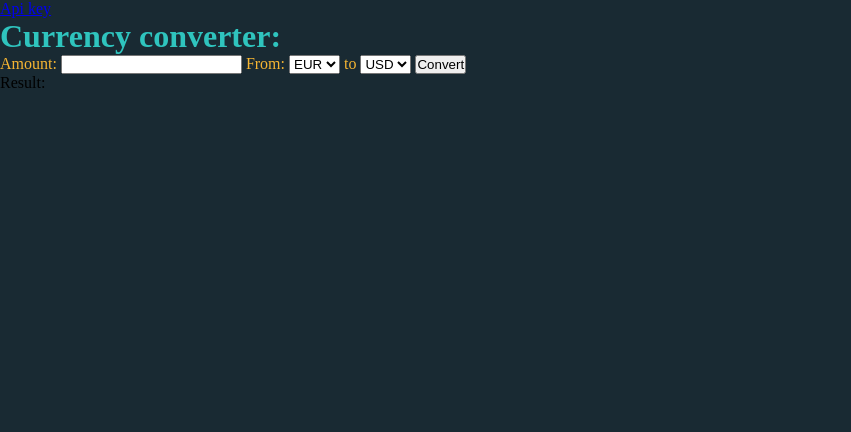
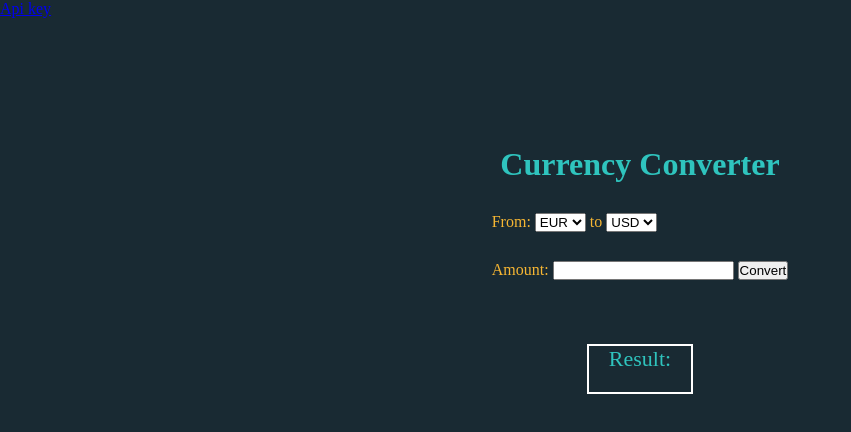
Before and after one commit to AdrianSkar/conversions, a website: page index.html in a window 1280 px wide. Shown: the whole page, without its empty margins (0-851 px from the left). Drawn offline with Linux system fonts and the light colour scheme.

Commit message:
adjusting sections

```diff
--- a/index.html
+++ b/index.html
@@ -1,11 +1,10 @@
 <!DOCTYPE html>
 <html lang="en">
-
 	<head>
-	<meta charset="UTF-8">
-	<meta http-equiv="X-UA-Compatible" content="IE=edge">
-	<meta name="viewport" content="width=device-width, initial-scale=1.0">
-	<link rel="stylesheet" href="style.css">
+		<meta charset="UTF-8" />
+		<meta http-equiv="X-UA-Compatible" content="IE=edge" />
+		<meta name="viewport" content="width=device-width, initial-scale=1.0" />
+		<link rel="stylesheet" href="style.css" />
 
 		<title>Ana and Adrian's conversion tool</title>
 	</head>
@@ -15,10 +14,10 @@
 			<a id="currApi" href="#">Api key</a>
 		</nav>
 		<main>
-		<h1>Currency converter:</h1>
+			<div class="conversion">
+				<h1>Currency Converter</h1>
 				<form action="#">
-			<label for="input-amt">Amount:</label>
-			<input id="input-amt" type="number" limit="100" required>
+					<div class="currency-selectors">
 						<!-- Hardcoded; remove after adding values from JS/api -->
 						<label for="input-base">From:</label>
 						<select id="input-base" name="input-base">
@@ -31,12 +30,18 @@
 							<option value="eur">EUR</option>
 							<option value="usd" selected>USD</option>
 						</select>
+					</div>
+					<div class="convert-amount">
+						<label for="input-amt">Amount:</label>
+						<input id="input-amt" type="number" limit="100" required />
 						<!-- convert button -->
 						<button id="convert-btn" type="submit">Convert</button>
+					</div>
 				</form>
+
 				<div id="result">Result:</div>
+			</div>
 		</main>
 		<script src="script.js"></script>
 	</body>
-
 </html>
--- a/style.css
+++ b/style.css
@@ -1,18 +1,43 @@
 * {
-    box-sizing: border-box;
-    margin: 0;
-    padding: 0;
+	box-sizing: border-box;
+	margin: 0;
+	padding: 0;
 }
 
 body {
-    background-color: #192A33;
+	background-color: #192a33;
 }
 
 h1 {
-    color: #2FC4BE;
-justify-content: center;
+	color: #2fc4be;
+	justify-content: center;
 }
 
 label {
-    color: #F6B633;
+	color: #f6b633;
 }
+
+.conversion {
+	display: flex;
+	flex-direction: column;
+	align-items: center;
+	justify-content: center;
+	margin-top: 10%;
+}
+
+.currency-selectors {
+	margin-top: 10%;
+}
+
+.convert-amount {
+	margin-top: 10%;
+}
+
+#result {
+	color: #2fc4be;
+	font-size: 22px;
+    margin-top: 5%;
+    border: 2px solid white;
+    padding: 0 20px 20px;
+
+}
```
Lines whose indentation alone changed are shown as unchanged.
